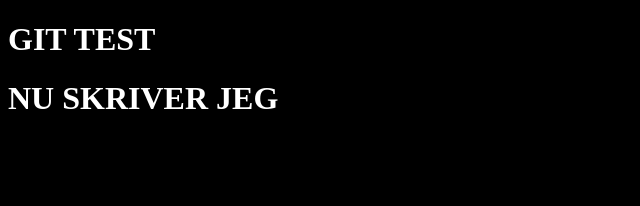
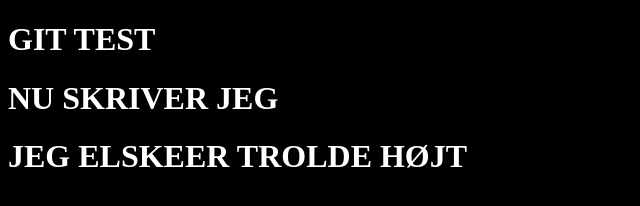
Before and after one commit to AndreaOphelia/gittest, a plain HTML site: page index.html in a window 1280 px wide. Shown: the whole page, without its empty margins (0-640 px from the left). Drawn offline with Linux system fonts and the light colour scheme.

Commit message:
elsker trolde her

```diff
--- a/index.html
+++ b/index.html
@@ -9,5 +9,6 @@
   <body>
     <h1>GIT TEST</h1>
     <h1>NU SKRIVER JEG</h1>
+    <h1>JEG ELSKEER TROLDE HØJT</h1>
   </body>
 </html>
```
